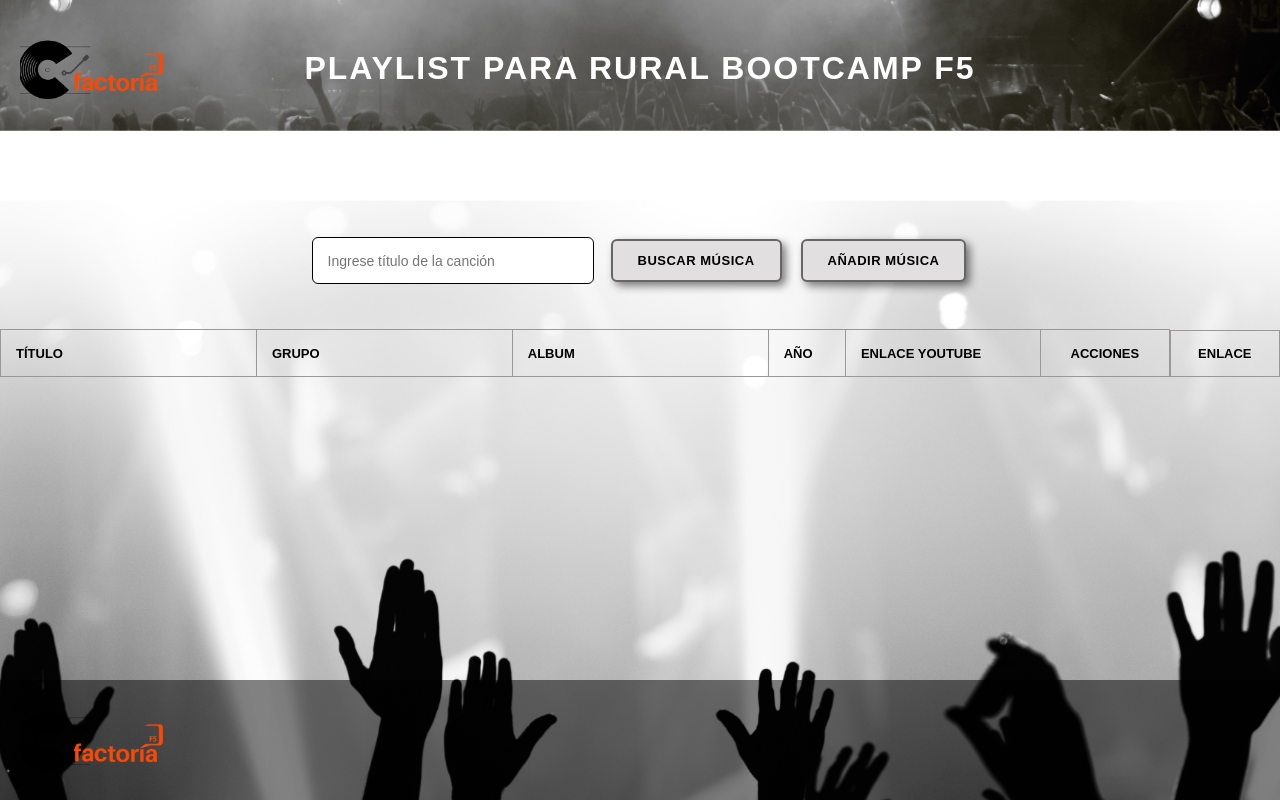
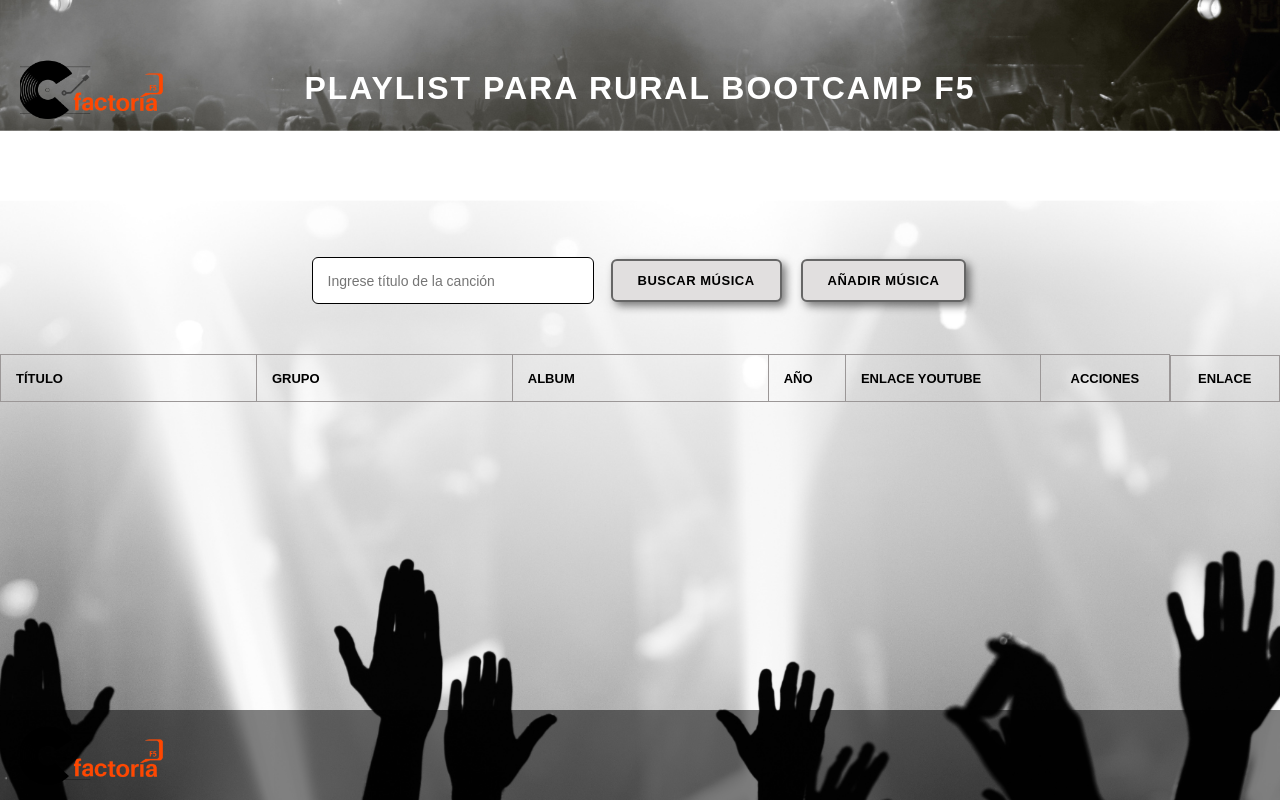
Before and after one commit to sergio-jorquera/Music-crud_app, a website: page index.html in a window 1280 px wide. Drawn offline with Linux system fonts and the light colour scheme; no server answers.

Commit message:
header size

```diff
--- a/style.css
+++ b/style.css
@@ -2,7 +2,7 @@ body {
     margin: 0;
     padding: 0;
     font-family: Arial, sans-serif;
-    background-image: url('./images/fondo1.png');
+    background-image: url('./images/fondo transporente.png');
     background-size: cover;
     background-attachment: fixed;
     min-height: 100vh;
@@ -16,7 +16,7 @@ body {
 header {
     background-image: url('./images/head.png');
     background-size: cover;
-    padding: 40px 0;
+    padding: 60px 0;
     text-align: center;
 }
 
@@ -68,7 +68,7 @@ header {
 #search-container {
     display: flex;
     gap: 15px;
-    margin: 20px 0;
+   margin-bottom: 25px;
     justify-content: center;
 
 
@@ -212,7 +212,7 @@ button {
 footer {
     background-image: url('./images/footer.png');
     background-size: cover;
-    padding: 60px 0;
+    padding: 45px 0;
     margin-top: auto;
 }
 
```
